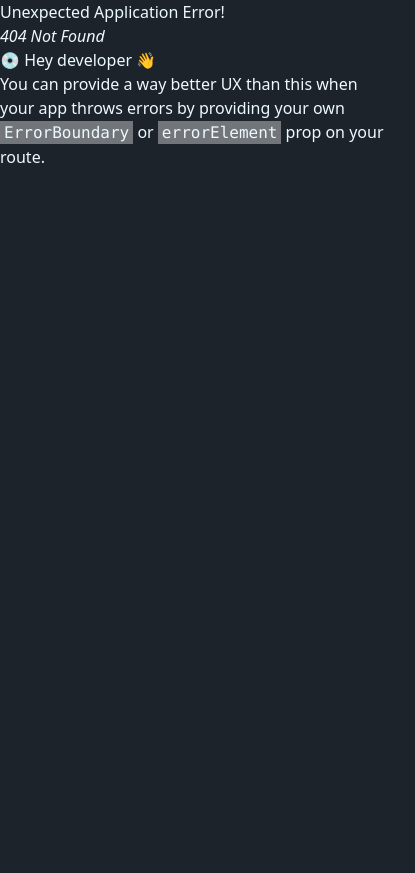
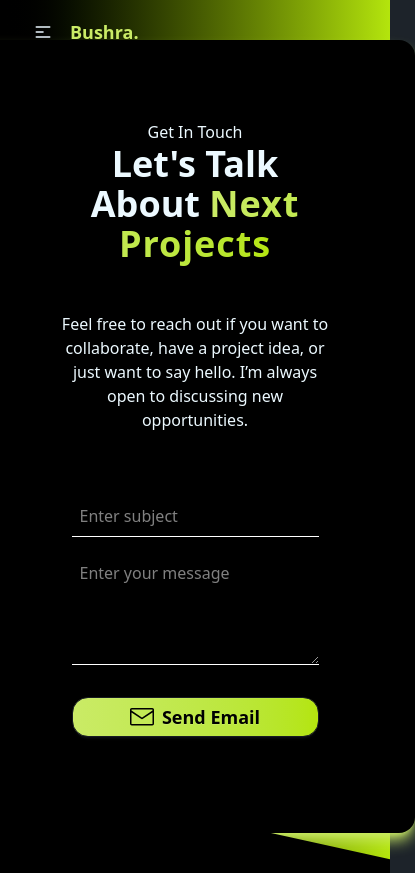
Before and after one commit to Bushra01-Dhaka/Portfolio, a React (Vite) app: page /contactMe in a window 390 px wide. Before the commit this address had no page. Shown: the whole page, 415 px wide, since content can reach past the window. Before the commit the page ends 844 px from the top, so only its background shows below. Built offline with nearby package versions, Linux system fonts and the light colour scheme.

Commit message:
Created a Contact Page and made it responsive

```diff
--- a/package.json
+++ b/package.json
@@ -11,6 +11,7 @@
   },
   "dependencies": {
     "@tailwindcss/vite": "^4.1.18",
+    "aos": "^2.3.4",
     "react": "^19.2.0",
     "react-dom": "^19.2.0",
     "react-icons": "^5.5.0",
--- a/src/Component/Banner.jsx
+++ b/src/Component/Banner.jsx
@@ -65,7 +65,12 @@ const Banner = () => {
 
       <div className="absolute inset-0 bg-black/50 -z-10"></div>
 
-      <div className="flex justify-center items-center lg:p-20 p-10">
+      <div
+        data-aos="zoom-in"
+        data-aos-offset="200"
+        data-aos-delay="100"
+        data-aos-duration="1000"
+      className="flex justify-center items-center lg:p-20 p-10">
         <div className="text-center text-white">
           <p className="text-secondary">Hello, I'm</p>
 
--- a/src/Component/Navbar.jsx
+++ b/src/Component/Navbar.jsx
@@ -37,7 +37,7 @@ const Navbar = () => {
 
   <li className="py-2 lg:py-0 text-2xl lg:text-[16px]">
     <NavLink
-      to=""
+      to="/contactMe"
       className={({ isActive }) =>
         isActive ? "text-primary font-semibold" : ""
       }
--- a/src/Pages/AboutMe/AboutMe.jsx
+++ b/src/Pages/AboutMe/AboutMe.jsx
@@ -16,22 +16,25 @@ const AboutMe = () => {
         </h2>
 
         <div className="py-10 flex flex-col lg:flex-row justify-evenly items-center lg:gap-20 gap-6">
-
           {/* left */}
-          <div>
+          <div
+            data-aos="fade-right"
+            data-aos-offset="200"
+            data-aos-delay="100"
+            data-aos-duration="1000"
+          >
             <h3 className="text-2xl font-bold font-primary">Hi there 👋</h3>
 
             <p className="py-4 lg:max-w-[500px]">
-              I am a Frontend Developer specializing in React, with a strong focus
-              on building responsive and user-friendly web applications. I have
-              experience developing real-world projects like Ecobin and
+              I am a Frontend Developer specializing in React, with a strong
+              focus on building responsive and user-friendly web applications. I
+              have experience developing real-world projects like Ecobin and
               Parcelio, where I worked on clean UI implementation, smooth user
               flows, and reliable application structure.
             </p>
 
             {/* Buttons */}
             <div className="flex flex-col lg:flex-row gap-4 pt-4">
-
               {/* Download CV */}
               <a
                 href="/Humayra_Anjum_Bushra_CV.pdf"
@@ -40,7 +43,8 @@ const AboutMe = () => {
                 bg-linear-to-r from-primary to-[#B4E50D]
                 hover:scale-105 transition-transform duration-300"
               >
-                <FaDownload className="inline text-xl mr-2"/>Download CV
+                <FaDownload className="inline text-xl mr-2" />
+                Download CV
               </a>
 
               {/* My Projects */}
@@ -51,13 +55,20 @@ const AboutMe = () => {
                 hover:bg-primary hover:text-black
                 transition duration-300 shadow-2xl shadow-primary"
               >
-                <FaArrowCircleRight className="inline text-2xl mr-2"/>My Projects
+                <FaArrowCircleRight className="inline text-2xl mr-2" />
+                My Projects
               </Link>
             </div>
           </div>
 
           {/* right */}
-          <div className=" shadow-2xl shadow-primary rounded-2xl">
+          <div
+            data-aos="fade-left"
+            data-aos-offset="200"
+            data-aos-delay="100"
+            data-aos-duration="1000"
+            className=" shadow-2xl shadow-primary rounded-2xl"
+          >
             <img
               className="lg:h-[300px] rounded-2xl"
               src={my_pic}
--- /dev/null
+++ b/src/Pages/ContactMe/Contact.jsx
@@ -0,0 +1,100 @@
+import { useState } from "react";
+import { GoMail } from "react-icons/go";
+
+const Contact = () => {
+  const [subject, setSubject] = useState("");
+  const [body, setBody] = useState("");
+
+  const handleMail = () => {
+    const gmailUrl = `https://mail.google.com/mail/?view=cm&fs=1&to=humayraanjum87@gmail.com&su=${encodeURIComponent(
+      subject
+    )}&body=${encodeURIComponent(body)}`;
+
+    window.open(gmailUrl, "_blank"); // open Gmail compose in new tab
+
+    // Clear fields after sending
+    setSubject("");
+    setBody("");
+  };
+  return (
+    <div className="relative flex justify-center items-center min-h-screen lg:p-20 p-10 bg-linear-to-r from-black to-[#B4E50D]">
+      <div
+        data-aos="zoom-up"
+        data-aos-offset="200"
+        data-aos-delay="100"
+        data-aos-duration="1000"
+        className="p-20 bg-black rounded-2xl shadow-lg shadow-primary"
+      >
+        <p className="text-center">Get In Touch</p>
+        <h2
+          className="text-4xl lg:text-5xl font-extrabold text-center
+          pb-10"
+        >
+          Let's Talk About{" "}
+          <span
+            className=" tracking-wide
+          bg-linear-to-r from-primary to-[#B4E50D]
+          bg-clip-text text-transparent"
+          >
+            Next Projects
+          </span>
+        </h2>
+        <p className="py-2 lg:w-[500px] mx-auto text-center">
+          {" "}
+          Feel free to reach out if you want to collaborate, have a project
+          idea, or just want to say hello. I’m always open to discussing new
+          opportunities.
+        </p>
+
+        {/* form */}
+        <div className="pt-10">
+          <div className="flex flex-col gap-4 p-4 border-0  w-full max-w-md mx-auto">
+            <input
+              type="text"
+              placeholder="Enter subject"
+              value={subject}
+              onChange={(e) => setSubject(e.target.value)}
+              className="border-0 border-b text-white p-2  focus:outline-none focus:ring-2 focus:ring-white"
+            />
+
+            <textarea
+              placeholder="Enter your message"
+              value={body}
+              onChange={(e) => setBody(e.target.value)}
+              className="border-0 border-b p-2 text-white  h-28 focus:outline-none focus:ring-2 focus:ring-white"
+            />
+
+            <button
+              onClick={handleMail}
+              className="btn btn-md  text-lg  bg-linear-to-r hover:bg-linear-to-l from-primary to-[#B4E50D] text-black cursor-pointer flex items-center justify-center gap-2 rounded-2xl mt-4"
+            >
+              <GoMail className="text-2xl" /> Send Email
+            </button>
+          </div>
+        </div>
+      </div>
+
+
+
+    {/* tilt form wave */}
+      <div class="wave">
+        <svg
+          data-name="Layer 1"
+          xmlns="http://www.w3.org/2000/svg"
+          viewBox="0 0 1200 120"
+          preserveAspectRatio="none"
+        >
+          <path
+            d="M1200 120L0 16.48 0 0 1200 0 1200 120z"
+            class="shape-fill"
+          ></path>
+        </svg>
+      </div>
+
+
+
+    </div>
+  );
+};
+
+export default Contact;
--- /dev/null
+++ b/src/Pages/ContactMe/ContactMe.jsx
@@ -0,0 +1,107 @@
+import { FaEnvelope, FaLocationArrow, FaPhoneAlt } from "react-icons/fa";
+
+const ContactMe = () => {
+  return (
+    <div
+      className="min-h-screen flex justify-center items-center bg-black
+      lg:p-20 p-10"
+    >
+      <div
+        className="w-full max-w-5xl
+          bg-linear-to-r from-primary to-[#B4E50D]
+        bg-white/10 backdrop-blur-lg
+        rounded-2xl shadow-2xl
+        p-8 lg:p-12"
+      >
+        {/* Heading */}
+        <div className="text-center mb-10">
+          <p className="text-black/80">Get In Touch</p>
+          <h2 className="text-4xl lg:text-5xl font-extrabold text-black">
+            Contact Me
+          </h2>
+        </div>
+
+        {/* Content */}
+        <div className="grid grid-cols-1 lg:grid-cols-2 gap-10">
+
+          {/* Left Info */}
+          <div className="space-y-6 text-black">
+            <h3 className="text-2xl font-bold">Let’s talk about your project</h3>
+            <p className="text-black/80">
+              Feel free to reach out if you want to collaborate, have a project
+              idea, or just want to say hello. I’m always open to discussing new
+              opportunities.
+            </p>
+
+            <div className="space-y-4">
+              <div className="flex items-center gap-3">
+                <FaEnvelope className="text-xl" />
+                <span>humayra@example.com</span>
+              </div>
+
+              <div className="flex items-center gap-3">
+                <FaPhoneAlt className="text-xl" />
+                <span>+880 **********</span>
+              </div>
+
+              <div className="flex items-center gap-3">
+                <FaLocationArrow className="text-xl" />
+                <span>Bangladesh</span>
+              </div>
+            </div>
+          </div>
+
+          {/* Right Form */}
+          <div className="bg-white rounded-xl p-6 shadow-xl">
+            <form className="space-y-4">
+
+              <div>
+                <label className="label">
+                  <span className="label-text font-semibold">Name</span>
+                </label>
+                <input
+                  type="text"
+                  placeholder="Your Name"
+                  className="input input-bordered w-full"
+                />
+              </div>
+
+              <div>
+                <label className="label">
+                  <span className="label-text font-semibold">Email</span>
+                </label>
+                <input
+                  type="email"
+                  placeholder="Your Email"
+                  className="input input-bordered w-full"
+                />
+              </div>
+
+              <div>
+                <label className="label">
+                  <span className="label-text font-semibold">Message</span>
+                </label>
+                <textarea
+                  placeholder="Your Message"
+                  className="textarea textarea-bordered w-full h-32"
+                ></textarea>
+              </div>
+
+              <button
+                type="submit"
+                className="btn w-full text-black font-semibold
+                bg-linear-to-r from-primary to-[#B4E50D]
+                hover:scale-105 transition-transform"
+              >
+                Send Message
+              </button>
+            </form>
+          </div>
+
+        </div>
+      </div>
+    </div>
+  );
+};
+
+export default ContactMe;
--- a/src/Pages/Home/Home.jsx
+++ b/src/Pages/Home/Home.jsx
@@ -1,5 +1,7 @@
 import Banner from "../../Component/Banner"
 import AboutMe from "../AboutMe/AboutMe"
+import Contact from "../ContactMe/Contact"
+import ContactMe from "../ContactMe/ContactMe"
 import MyProjects from "../MyProjects/MyProjects"
 import Skills from "../Skills/Skills"
 
@@ -11,6 +13,8 @@ const Home = () => {
         <AboutMe></AboutMe>
         <Skills></Skills>
         <MyProjects></MyProjects>
+        {/* <ContactMe></ContactMe> */}
+        <Contact></Contact>
     </div>
   )
 }
--- a/src/Pages/MyProjects/MyProjects.jsx
+++ b/src/Pages/MyProjects/MyProjects.jsx
@@ -4,13 +4,19 @@ const MyProjects = () => {
   return (
     <div className="flex justify-center items-center min-h-screen bg-black lg:p-20 p-10">
       <div>
-        <div className="text-center">
+        <div
+          data-aos="fade-in"
+          data-aos-offset="200"
+          data-aos-delay="100"
+          data-aos-duration="1000"
+          className="text-center"
+        >
           <p>Explore Projects</p>
           <h3 className="text-3xl lg:text-5xl font-bold text-white">
             Explore My Recent{" "}
             <span
               className="tracking-wide
-            bg-gradient-to-r from-primary to-[#B4E50D]
+            bg-linear-to-r from-primary to-[#B4E50D]
             bg-clip-text text-transparent"
             >
               Projects
@@ -21,19 +27,14 @@ const MyProjects = () => {
         <div className="py-20 flex flex-col lg:flex-row justify-between items-center gap-10">
           {/* left */}
           <div
-            className="
-  relative
-  w-full
-  max-w-[600px]
-  aspect-video
-  border-2 border-primary
-  shadow-lg shadow-primary
-  overflow-hidden
-  rounded-xl
-"
+            data-aos="fade-down"
+          data-aos-offset="200"
+          data-aos-delay="100"
+          data-aos-duration="1000"
+            className="relative w-full max-w-[600px] aspect-video shadow-lg shadow-primary overflow-hidden rounded-xl"
           >
             <video
-              className="w-full h-full object-cover"
+              className="w-full h-full object-fit "
               autoPlay
               loop
               muted
@@ -43,7 +44,12 @@ const MyProjects = () => {
             </video>
           </div>
           {/* right */}
-          <div>
+          <div
+            data-aos="fade-up"
+          data-aos-offset="200"
+          data-aos-delay="100"
+          data-aos-duration="1000"
+          >
             <h2 className="text-2xl font-bold">Ecobin</h2>
             <p className="py-4 lg:max-w-[600px]">
               A waste management platform that streamlines pickup requests,
@@ -103,29 +109,37 @@ const MyProjects = () => {
         <div className="py-20 flex flex-col lg:flex-row justify-between items-center gap-10">
           {/* left */}
           <div
+            data-aos="fade-down"
+          data-aos-offset="200"
+          data-aos-delay="100"
+          data-aos-duration="1000"
             className="
   relative
   w-full
   max-w-[600px]
   aspect-video
-  border-2 border-primary
-  shadow-lg shadow-primary
+  shadow-lg  shadow-primary
   overflow-hidden
   rounded-xl
 "
           >
             <video
-              className="w-full h-full object-cover"
+              className="w-full h-full object-fit bg-transparent"
               autoPlay
               loop
               muted
               playsInline
             >
-              <source src="/ecobin.mp4" type="video/mp4" />
+              <source src="/parcelio.mp4" type="video/mp4" />
             </video>
           </div>
           {/* right */}
-          <div>
+          <div
+            data-aos="fade-up"
+          data-aos-offset="200"
+          data-aos-delay="100"
+          data-aos-duration="1000"
+          >
             <h2 className="text-2xl font-bold">Parcelio</h2>
             <p className="py-4 lg:max-w-[600px]">
               A parcel delivery application enabling booking, real-time
--- a/src/Pages/Skills/Skills.jsx
+++ b/src/Pages/Skills/Skills.jsx
@@ -25,16 +25,19 @@ const skills = [
 
 const Skills = () => {
   return (
-    <div className="flex justify-center items-center min-h-screen bg-black  lg:p-20 p-10">
+    <div className="flex justify-center items-center min-h-screen bg-black lg:py-40  lg:px-20 p-10">
       <div className="w-full flex flex-col lg:flex-row justify-between items-start gap-12">
-
         {/* Left */}
-        <div className="lg:max-w-[40%]">
+        <div
+          data-aos="fade-up"
+          data-aos-offset="200"
+          data-aos-delay="100"
+          data-aos-duration="1000"
+          className="lg:max-w-[40%]"
+        >
           <p className="text-secondary">My Skills</p>
 
-          <h3 className="text-3xl font-bold text-white">
-            Let's Explore My
-          </h3>
+          <h3 className="text-3xl font-bold text-white">Let's Explore My</h3>
 
           <h2
             className="text-4xl lg:text-5xl font-extrabold tracking-wide
@@ -57,7 +60,8 @@ const Skills = () => {
                 hover:bg-primary hover:text-black
                 transition duration-300 shadow-2xl shadow-primary"
             >
-                <FaArrowCircleRight className="inline text-2xl mr-2"/>Explore Projects
+              <FaArrowCircleRight className="inline text-2xl mr-2" />
+              Explore Projects
             </Link>
           </div>
         </div>
@@ -67,6 +71,10 @@ const Skills = () => {
           {skills.map((skill, index) => (
             <div
               key={index}
+              data-aos="fade-down"
+              data-aos-offset="200"
+              data-aos-delay="100"
+              data-aos-duration="1000"
               className="flex flex-col cursor-pointer items-center justify-center gap-3
               p-6 rounded-2xl
               bg-white/5 backdrop-blur-md
@@ -75,14 +83,10 @@ const Skills = () => {
               hover:scale-105 transition duration-300"
             >
               {/* Icon */}
-              <div className="text-4xl text-primary">
-                {skill.icon}
-              </div>
+              <div className="text-4xl text-primary">{skill.icon}</div>
 
               {/* Name */}
-              <h4 className="text-white font-semibold">
-                {skill.name}
-              </h4>
+              <h4 className="text-white font-semibold">{skill.name}</h4>
 
               {/* Percentage Button */}
               <button
@@ -96,7 +100,6 @@ const Skills = () => {
             </div>
           ))}
         </div>
-
       </div>
     </div>
   );
--- a/src/Routes/router.jsx
+++ b/src/Routes/router.jsx
@@ -4,6 +4,8 @@ import Home from "../Pages/Home/Home";
 import AboutMe from "../Pages/AboutMe/AboutMe";
 import Skills from "../Pages/Skills/Skills";
 import MyProjects from "../Pages/MyProjects/MyProjects";
+import ContactMe from "../Pages/ContactMe/ContactMe";
+import Contact from "../Pages/ContactMe/Contact";
 
 const router = createBrowserRouter([
   {
@@ -25,6 +27,10 @@ const router = createBrowserRouter([
         {
           path:"/myProjects",
           Component:MyProjects,
+        },
+        {
+          path:"/contactMe",
+          Component:Contact,
         }
     ]
   },
--- a/src/index.css
+++ b/src/index.css
@@ -18,3 +18,24 @@
    font-optical-sizing: auto;
    font-style: normal;
 }
+
+.wave {
+    position: absolute;
+    bottom: 0;
+    left: 0;
+    width: 100%;
+    overflow: hidden;
+    line-height: 0;
+    transform: rotate(180deg);
+}
+
+.wave svg {
+    position: relative;
+    display: block;
+    width: calc(100% + 1.3px);
+    height: 100px;
+}
+
+.wave .shape-fill {
+    fill: #000000;
+}
--- a/src/main.jsx
+++ b/src/main.jsx
@@ -5,6 +5,9 @@ import './index.css'
 
 import { RouterProvider } from "react-router";
 import router from './Routes/router';
+import Aos from 'aos';
+import "aos/dist/aos.css";
+Aos.init();
 
 createRoot(document.getElementById('root')).render(
   <StrictMode>
```
Also changed, not shown: 1 other file (tests, documents, lock files or other folders). Lines whose indentation alone changed are shown as unchanged.
